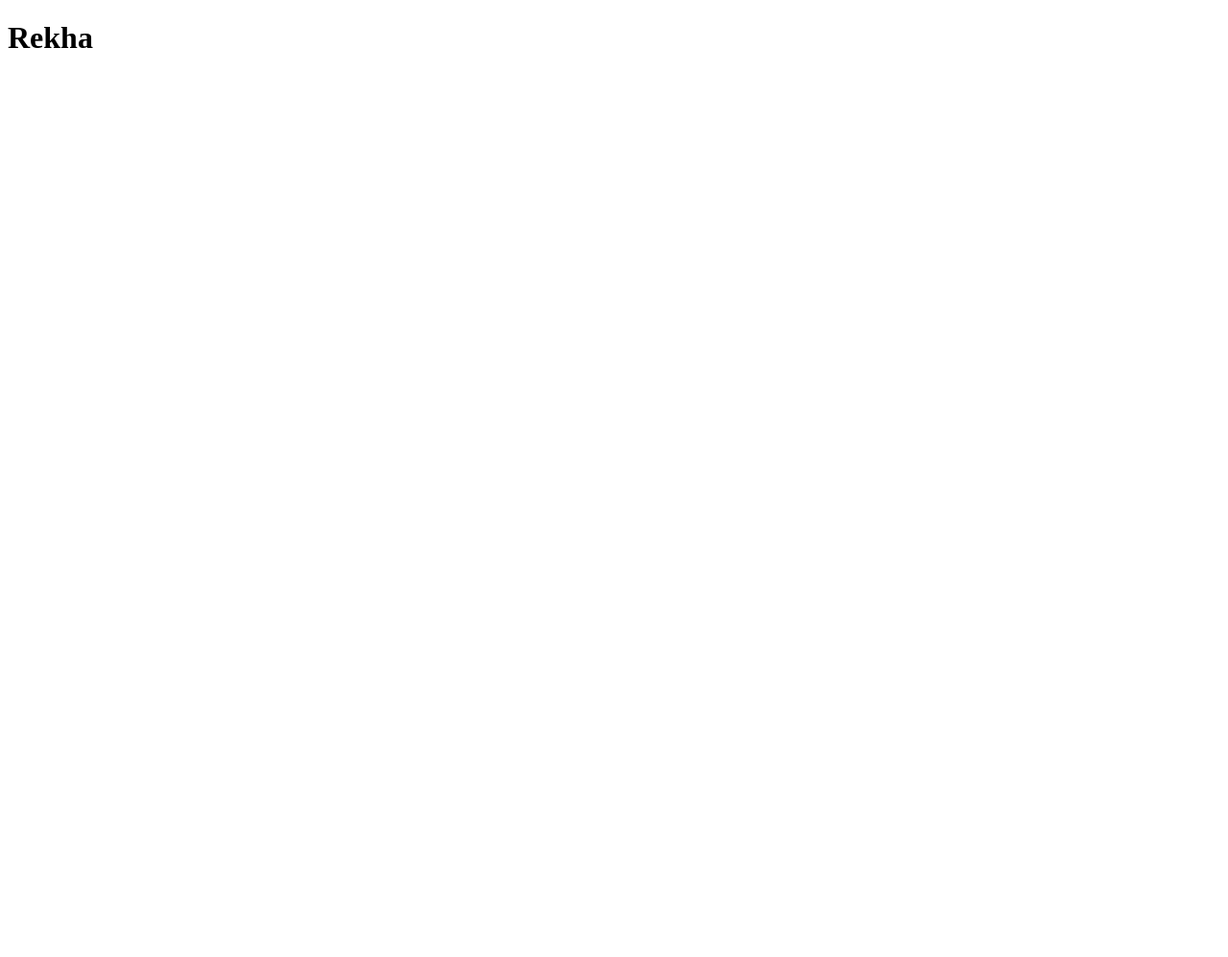
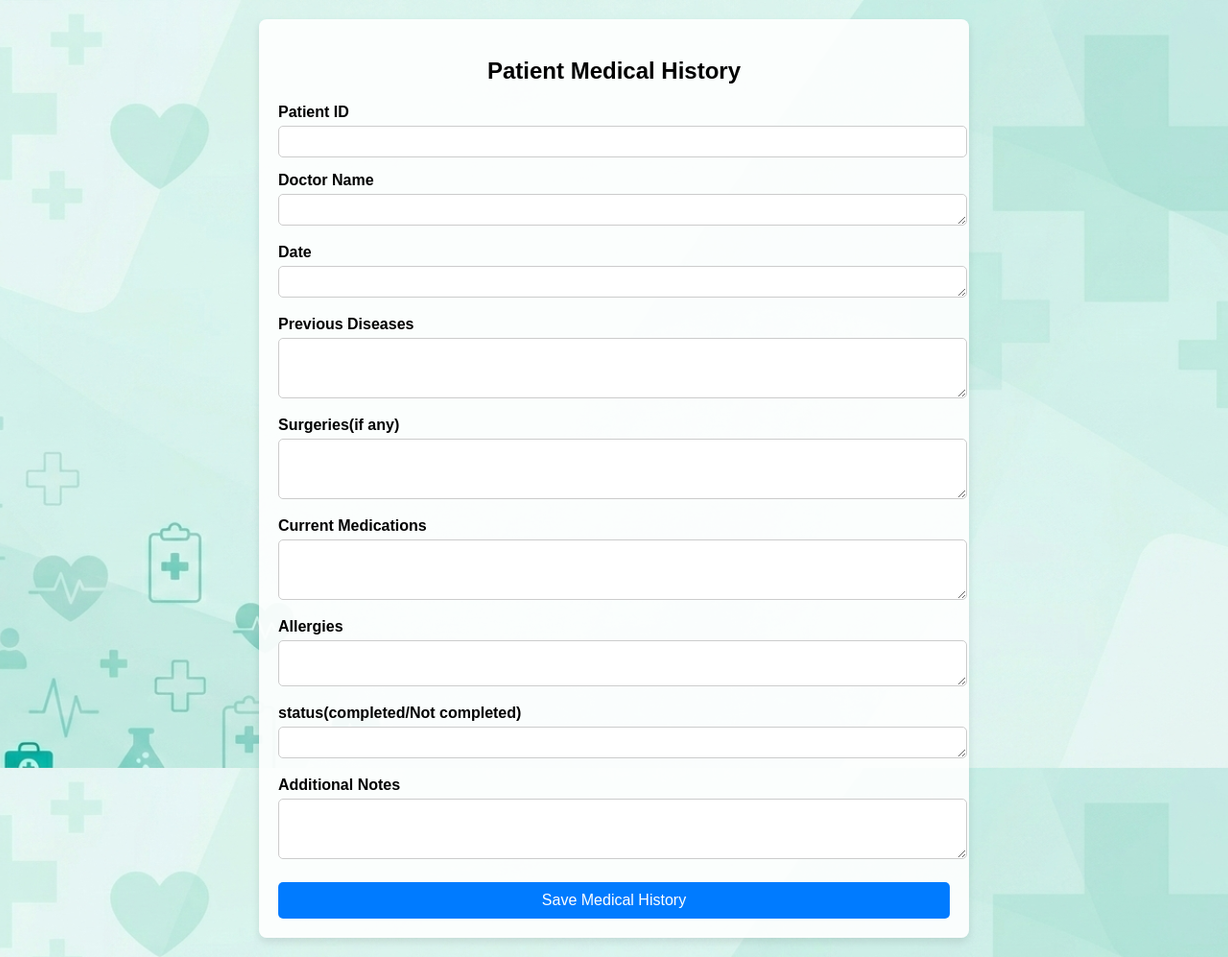
Before and after one commit to rekha2756/Hospital-Management-System, a plain HTML site: page frontend/patient.html in a window 1280 px wide. Shown: the whole page at 96% size. Before the commit the page ends 800 px from the top, so only its background shows below. Drawn offline with Linux system fonts and the light colour scheme.

Commit message:
created patient history

```diff
--- /dev/null
+++ b/frontend/css/patient.css
@@ -0,0 +1,10 @@
+body {
+    font-family: Arial, sans-serif;
+   background-image: url("../images/indexbg.png"); /* Your image name */
+    background-size: cover;        /* Makes image cover full screen */
+    background-position: center;   /* Centers the image */
+    background-repeat: no-repeat;  /* Prevents repeating */
+    background-attachment: fixed;  /* Optional - fixed while scrolling */
+    margin: 0;
+    padding: 20px;
+}
--- a/frontend/patient.html
+++ b/frontend/patient.html
@@ -1,4 +1,109 @@
 <!DOCTYPE html>
+<html lang="en">
+<head>
+    <meta charset="UTF-8">
+    <title>Patient Medical History</title>
+    <style>
+       body {
+    font-family: Arial, sans-serif;
+    background-image: url("images/indexbg.png");
+    background-size: cover;
+    background-position: center;
+    background-repeat: no-repeat;
+    background-attachment: fixed;
+    margin: 0;
+    padding: 20px;
+}
+
+        .container {
+    max-width: 700px;
+    background: rgba(255, 255, 255, 0.9);
+    padding: 20px;
+    border-radius: 8px;
+    box-shadow: 0 4px 8px rgba(0,0,0,0.1);
+    margin: auto;
+}
+
+        h2 {
+            text-align: center;
+            margin-bottom: 20px;
+        }
+
+        label {
+            font-weight: bold;
+            display: block;
+            margin-top: 15px;
+        }
+
+        textarea, input, select {
+            width: 100%;
+            padding: 8px;
+            margin-top: 5px;
+            border-radius: 5px;
+            border: 1px solid #ccc;
+        }
+
+        button {
+            margin-top: 20px;
+            padding: 10px;
+            width: 100%;
+            border: none;
+            background-color: #007bff;
+            color: white;
+            font-size: 16px;
+            border-radius: 5px;
+            cursor: pointer;
+        }
+
+        button:hover {
+            background-color: #0056b3;
+        }
+
+        .history-display {
+            margin-top: 30px;
+            padding: 15px;
+            background: #f9fafc;
+            border-radius: 5px;
+        }
+    </style>
+</head>
 <body>
-    <h1>Rekha</h1>
+
+<div class="container">
+    <h2>Patient Medical History</h2>
+
+    <form>
+        <label>Patient ID</label>
+        <input type="text" >
+        <label>Doctor Name</label>
+        <textarea rows="1" ></textarea>
+        <label>Date</label>
+        <textarea rows="1" ></textarea>
+
+        <label>Previous Diseases</label>
+        <textarea rows="3" ></textarea>
+
+        <label>Surgeries(if any)</label>
+        <textarea rows="3"></textarea>
+
+        <label>Current Medications</label>
+        <textarea rows="3" ></textarea>
+
+        <label>Allergies</label>
+        <textarea rows="2"></textarea>
+        <label>status(completed/Not completed)</label>
+        <textarea rows="1" ></textarea>
+
+        <label>Additional Notes</label>
+        <textarea rows="3"></textarea>
+
+
+        <button type="submit">Save Medical History</button>
+
+    </form>
+
+
+</div>
+
 </body>
+</html>
```
Also changed, not shown: frontend/images/bg5.png (added).
